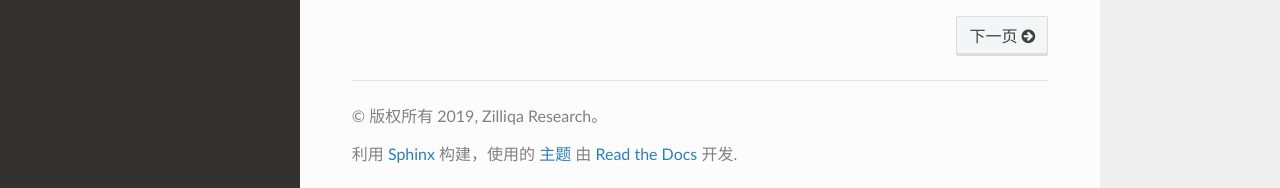
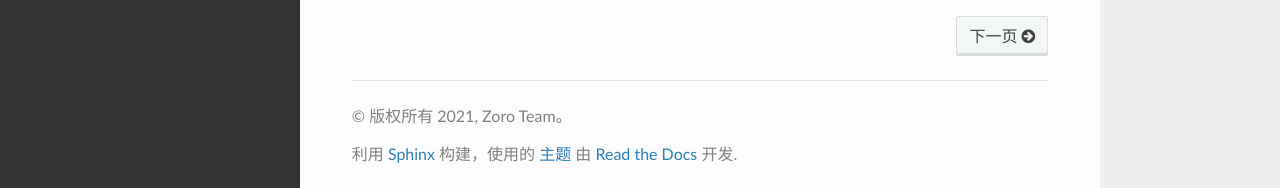
Before and after one commit to zorobabbage/scilla-docs-zh_CN, a Sphinx documentation site: the page built from docs/source/index.rst, in a window 1280 px wide and 900 px high, scrolled down 4084 px. Shown: the part 709-897 px from the top of the window. Built offline with Sphinx 7.4.7 and the Read the Docs theme 2.0.0, drawn with Linux system fonts in a browser that asks for light colours.

Commit message:
update copyright

```diff
--- a/docs/source/conf.py
+++ b/docs/source/conf.py
@@ -24,7 +24,7 @@ on_readthedocs = os.environ.get('READTHEDOCS', None) == 'True'
 # -- Project information -----------------------------------------------------
 
 project = u'scilla中文文档'
-copyright = u'2019, Zilliqa Research'
+copyright = u'2021, Zoro Team'
 author = u'Babbage'
 
 # The short X.Y version
```
Also changed, not shown: 1 other file.
